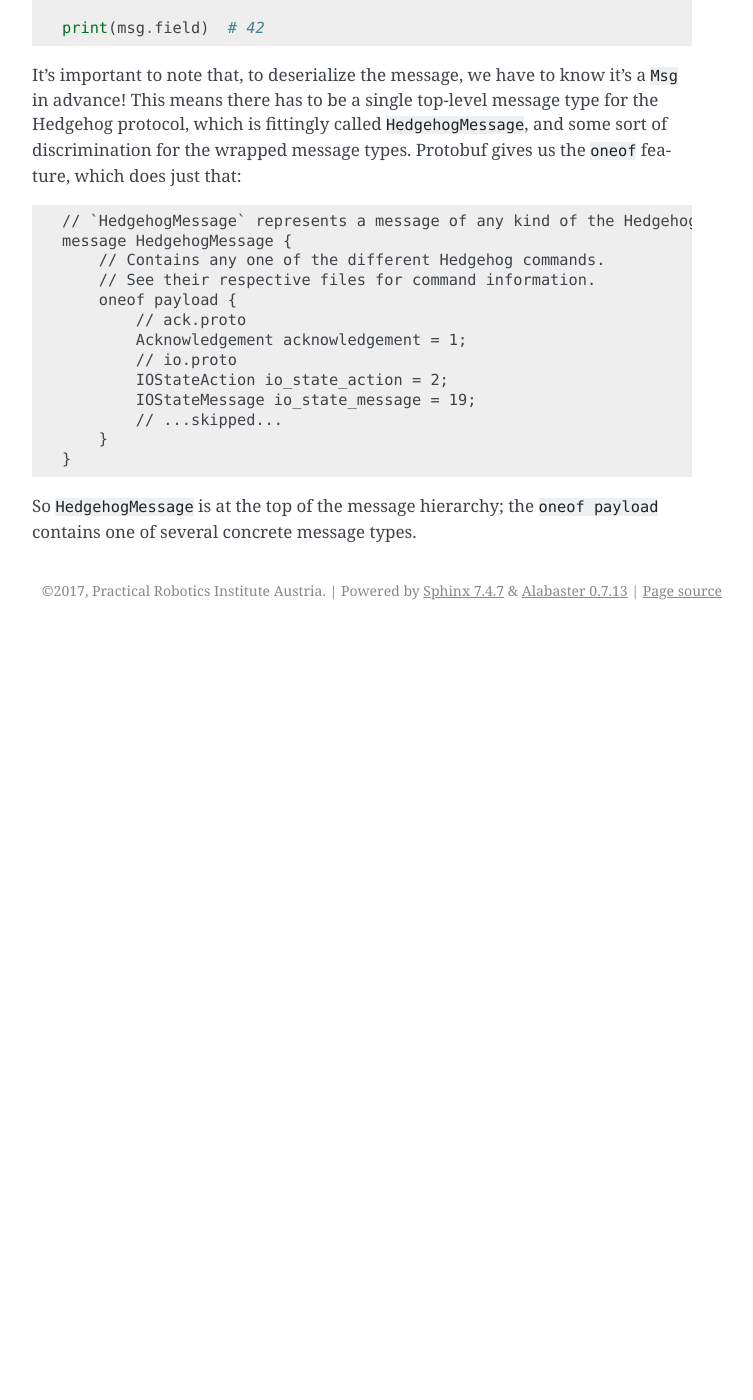
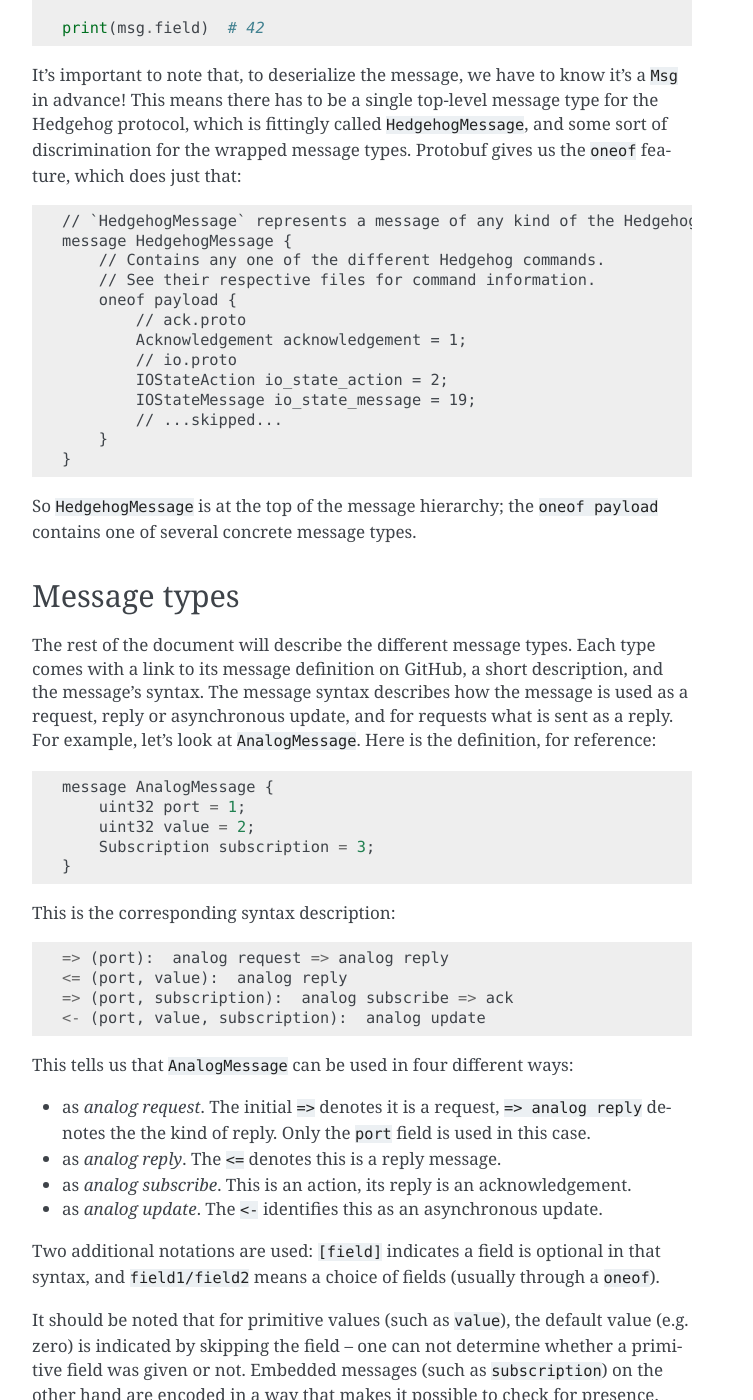
Before and after one commit to PRIArobotics/Hedgehog, a Sphinx documentation site: the page built from docs/source/protocol.rst, in a window 1280 px wide and 1400 px high, scrolled down 3063 px. Shown: the whole window, without its empty margins (388-1141 px from the left). Built offline with Sphinx 7.4.7, drawn with Linux system fonts in a browser that asks for light colours; before the commit the page ends 3693 px from its top, so only the background shows below that; some of the changed text lies outside the part shown.

Commit message:
message types with syntax, but no description

```diff
--- a/docs/source/protocol.rst
+++ b/docs/source/protocol.rst
@@ -163,3 +163,153 @@ So ``HedgehogMessage`` is at the top of the message hierarchy;
 the ``oneof payload`` contains one of several concrete message types.
 
 .. _original website: https://developers.google.com/protocol-buffers/
+
+.. _protocol-types:
+
+Message types
+-------------
+
+The rest of the document will describe the different message types.
+Each type comes with a link to its message definition on GitHub, a short description, and the message's syntax.
+The message syntax describes how the message is used as a request, reply or asynchronous update,
+and for requests what is sent as a reply.
+For example, let's look at ``AnalogMessage``.
+Here is the definition, for reference::
+
+    message AnalogMessage {
+        uint32 port = 1;
+        uint32 value = 2;
+        Subscription subscription = 3;
+    }
+
+This is the corresponding syntax description::
+
+    => (port):  analog request => analog reply
+    <= (port, value):  analog reply
+    => (port, subscription):  analog subscribe => ack
+    <- (port, value, subscription):  analog update
+
+This tells us that ``AnalogMessage`` can be used in four different ways:
+
+- as `analog request`. The initial ``=>`` denotes it is a request, ``=> analog reply`` denotes the the kind of reply.
+  Only the ``port`` field is used in this case.
+- as `analog reply`. The ``<=`` denotes this is a reply message.
+- as `analog subscribe`. This is an action, its reply is an acknowledgement.
+- as `analog update`. The ``<-`` identifies this as an asynchronous update.
+
+Two additional notations are used: ``[field]`` indicates a field is optional in that syntax,
+and ``field1/field2`` means a choice of fields (usually through a ``oneof``).
+
+It should be noted that for primitive values (such as ``value``), the default value (e.g. zero) is indicated by skipping
+the field -- one can not determine whether a primitive field was given or not.
+Embedded messages (such as ``subscription``) on the other hand are encoded in a way that makes it possible to check for
+presence.
+
+This means that `analog request` and `analog reply` can not be distinguished on the wire.
+However, as they go in different directions, this does not pose a problem.
+In cases where there would be ambiguity, one message would have to use a different field in ``HedgehogMessage``.
+
+.. _protocol-types-list:
+
+List of message types
+^^^^^^^^^^^^^^^^^^^^^
+
+Acknowledgement
+    ::
+
+        <= (code, [message]):  ack
+
+IOAction
+    ::
+
+        => (port, flags):  IO action => ack
+
+IOCommandMessage
+    ::
+
+        => (port):  IO command request => IO command reply
+        <= (port, flags):  IO command reply
+        => (port, subscription):  IO command subscribe => ack
+        <- (port, flags, subscription):  IO command update
+
+AnalogMessage
+    ::
+
+        => (port):  analog request => analog reply
+        <= (port, value):  analog reply
+        => (port, subscription):  analog subscribe => ack
+        <- (port, value, subscription):  analog update
+
+DigitalMessage
+    ::
+
+        => (port):  digital request => digital reply
+        <= (port, value):  digital reply
+        => (port, subscription):  digital subscribe => ack
+        <- (port, value, subscription):  digital update
+
+MotorAction
+    ::
+
+        => (port, state, amount):  indefinite motor action => ack
+        => (port, state, amount, reached_state, relative/absolute):  terminating motor action => ack
+
+MotorCommandMessage
+    ::
+
+        => (port):  motor command request => motor command reply
+        <= (port, state, amount):  motor command reply
+        => (port, subscription):  motor command subscribe => ack
+        <- (port, state, amount, subscription):  motor command update
+
+MotorStateMessage
+    ::
+
+        => (port):  motor state request => motor state reply
+        <= (port, velocity, position):  motor state reply
+        => (port, subscription):  motor state subscribe => ack
+        <- (port, velocity, position, subscription):  motor state update
+
+MotorSetPositionAction
+    ::
+
+        => (port, position):  set motor position action => ack
+
+ServoAction
+    ::
+
+        => (port, active, position):  servo action => ack
+
+ServoCommandMessage
+    ::
+
+        => (port):  servo command request => servo command reply
+        <= (port, active, position):  servo command reply
+        => (port, subscription):  servo command subscribe => ack
+        <- (port, active, position, subscription):  servo command update
+
+ProcessExecuteAction
+    ::
+
+        => (*args, [working_dir]):  process execute action => process execute reply
+
+ProcessExecuteReply
+    ::
+
+        <= (pid):  process execute reply
+
+ProcessStreamMessage
+    ::
+
+        => (pid, fileno, chunk):  stream data action => ack
+        <- (pid, fileno, chunk):  stream data update
+
+ProcessSignalAction
+    ::
+
+        => (pid, signal): process signal action => ack
+
+ProcessExitUpdate
+    ::
+
+        <- (pid, exit_code):  process exit update
```
Also changed, not shown: docs/source/installation.rst (+23 -10 lines).
